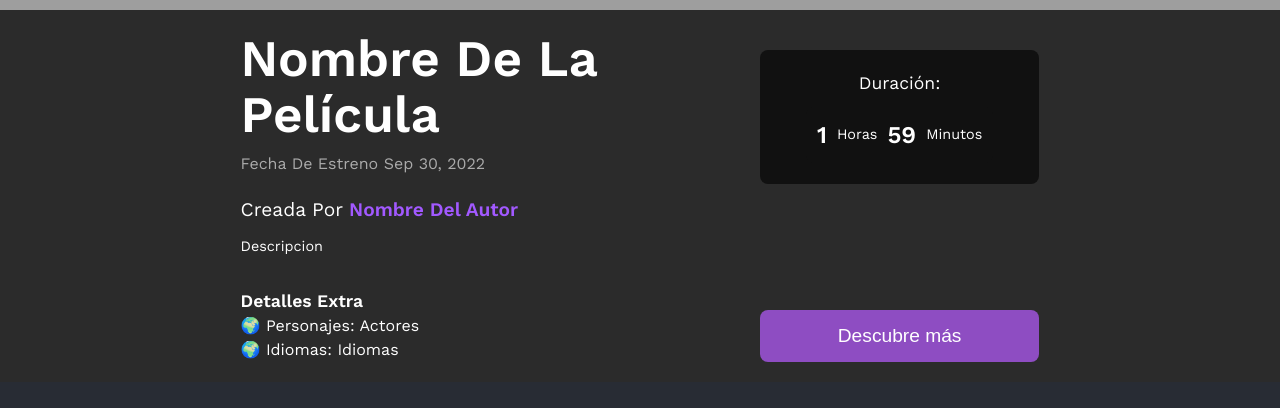
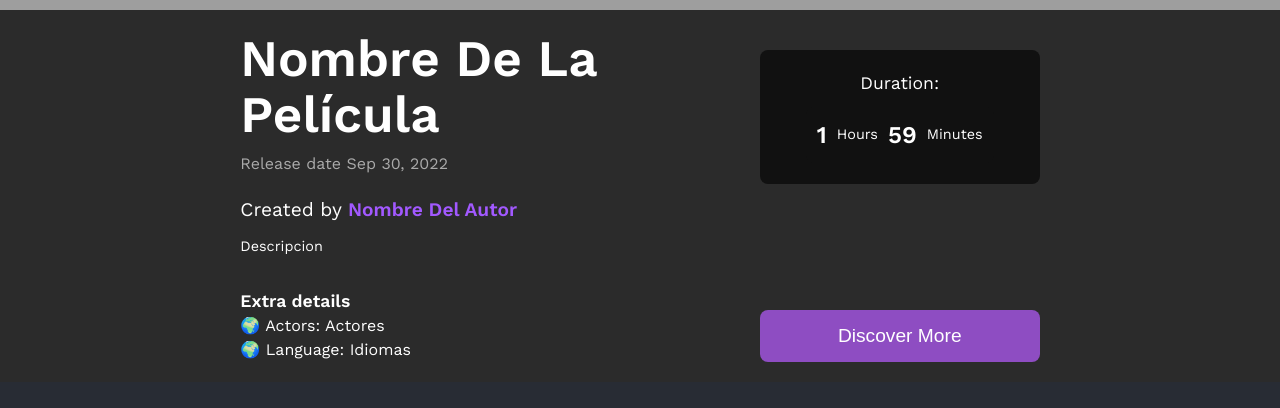
Before and after one commit to amb2007/Css-del-proyecto, a React (Vite) app: page /Descripcion in a window 1280 px wide. Shown: the part 376-784 px from the top of the page. Built offline with nearby package versions, Linux system fonts and the light colour scheme; no server answers; the database is empty; grey boxes are pictures that could not be loaded.

Commit message:
Treducir

```diff
--- a/src/components/Descripcion.jsx
+++ b/src/components/Descripcion.jsx
@@ -32,31 +32,31 @@ function Descripcion() {
         <div className="left-content">
           <h1>{movie ? movie.Title : "Nombre De La Película"}</h1>
           <p className="release-date">
-            Fecha De Estreno {movie ? movie.Released : "Sep 30, 2022"}
+            Release date {movie ? movie.Released : "Sep 30, 2022"}
           </p>
           <p className="author">
-            Creada Por <span className="author-name">{movie ? movie.Director : "Nombre Del Autor"}</span>
+            Created by <span className="author-name">{movie ? movie.Director : "Nombre Del Autor"}</span>
           </p>
           <p className="description">
             {movie ? movie.Plot : "Descripcion"}
           </p>
           <div className="extra-details">
-            <p><span className="detail-title">Detalles Extra</span></p>
-            <p>🌍 Personajes: {movie ? movie.Actors : "Actores"}</p>
-            <p>🌍 Idiomas: {movie ? movie.Language : "Idiomas"}</p>
+            <p><span className="detail-title">Extra details</span></p>
+            <p>🌍 Actors: {movie ? movie.Actors : "Actores"}</p>
+            <p>🌍 Language: {movie ? movie.Language : "Idiomas"}</p>
           </div>
         </div>
         <div className="right-content">
           <div className="duration-box">
-            <p>Duración:</p>
+            <p>Duration:</p>
             <div className="countdown">
               <span>{duration.hours}</span>
-              <p>Horas</p>
+              <p>Hours</p>
               <span>{duration.minutes}</span>
-              <p>Minutos</p>
+              <p>Minutes</p>
             </div>
           </div>
-          <button className="discover-button">Descubre más</button>
+          <button className="discover-button">Discover More</button>
         </div>
       </div>
     </div>
```
